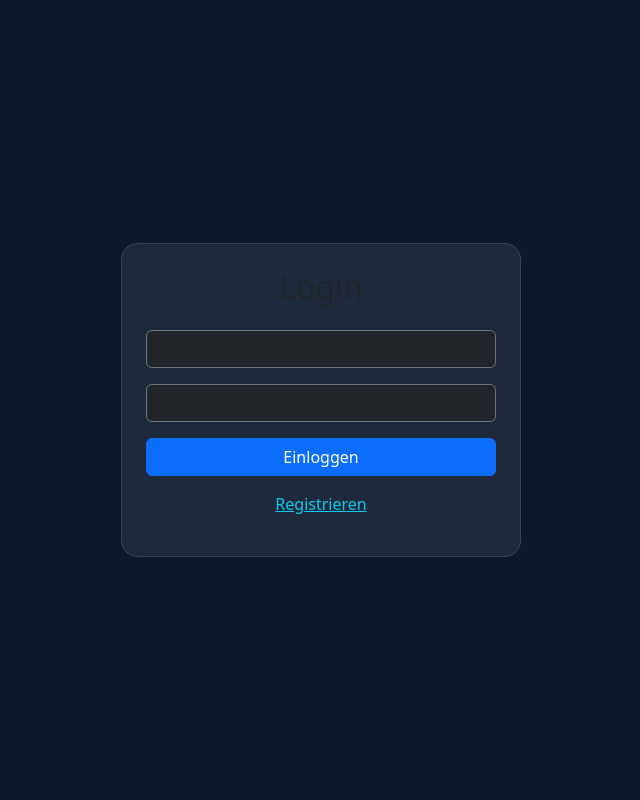
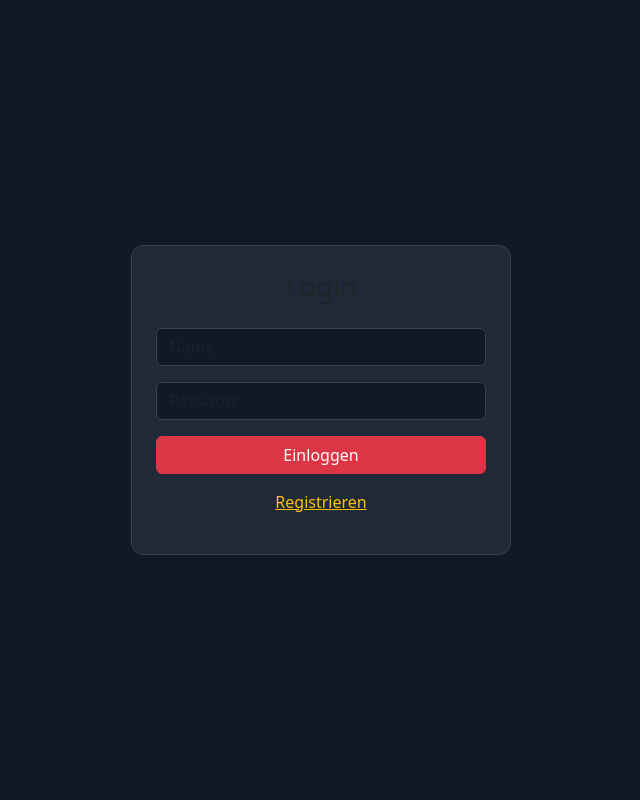
Before and after one commit to fred3793/Dart-training, a Flask app: page /login in a window 1280 px wide. Shown: the whole page, without its empty margins (319-959 px from the left). Run offline with Flask 3, Linux system fonts and the light colour scheme.

Commit message:
Aktualisieren von login.html

```diff
--- a/templates/login.html
+++ b/templates/login.html
@@ -6,31 +6,24 @@
     <title>Login</title>
     <link href="https://cdn.jsdelivr.net/npm/bootstrap@5.3.2/dist/css/bootstrap.min.css" rel="stylesheet">
     <style>
-        body { background: #0f172a; color: #e2e8f0; }
-        .card { background: #1e293b; border: 1px solid #334155; border-radius: 16px; }
+        body { background: #111827; color: #f3f4f6; }
+        .card { background: #1f2937; border: 1px solid #374151; border-radius: 12px; }
+        .form-control { background: #111827; border-color: #374151; color: #f3f4f6; }
     </style>
 </head>
 <body>
-<div class="container d-flex align-items-center justify-content-center" style="min-height: 100vh;">
-    <div class="card p-4" style="width: 100%; max-width: 400px;">
-        <h2 class="mb-4 text-center">Login</h2>
+<div class="container d-flex align-items-center justify-content-center" style="min-height:100vh;">
+    <div class="card p-4" style="width:100%; max-width:380px;">
+        <h3 class="mb-4 text-center">Login</h3>
         {% with messages = get_flashed_messages() %}
-            {% if messages %}
-                {% for message in messages %}
-                    <div class="alert alert-danger">{{ message }}</div>
-                {% endfor %}
-            {% endif %}
+            {% if messages %}{% for m in messages %}<div class="alert alert-danger">{{ m }}</div>{% endfor %}{% endif %}
         {% endwith %}
         <form method="post">
-            <div class="mb-3">
-                <input type="text" name="username" class="form-control bg-dark text-light border-secondary" placeholder="Name" required>
-            </div>
-            <div class="mb-3">
-                <input type="password" name="password" class="form-control bg-dark text-light border-secondary" placeholder="Passwort" required>
-            </div>
-            <button class="btn btn-primary w-100">Einloggen</button>
+            <input type="text" name="username" class="form-control mb-3" placeholder="Name" required>
+            <input type="password" name="password" class="form-control mb-3" placeholder="Passwort" required>
+            <button class="btn btn-danger w-100">Einloggen</button>
         </form>
-        <p class="mt-3 text-center"><a href="{{ url_for('register') }}" class="text-info">Registrieren</a></p>
+        <p class="mt-3 text-center"><a href="{{ url_for('register') }}" class="text-warning">Registrieren</a></p>
     </div>
 </div>
 </body>
```
